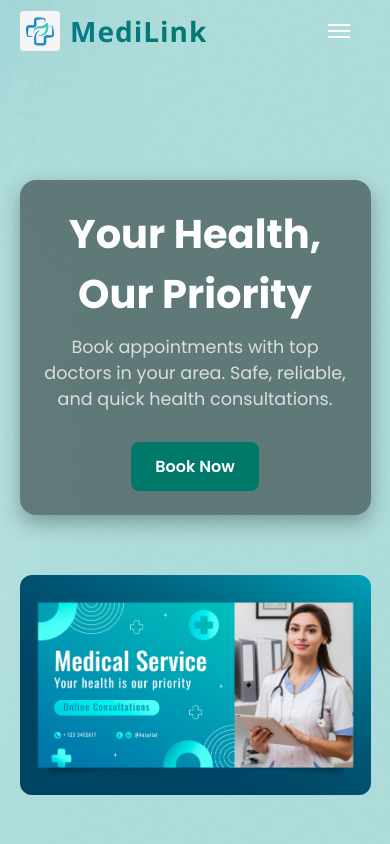
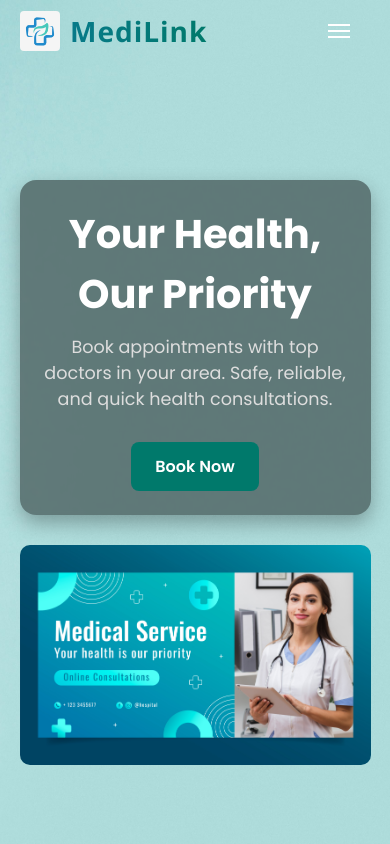
Before and after one commit to sujinkumar1025/doctor-booking-system, a React (Vite) app: page / in a window 390 px wide. Shown: the top 844 px of the page. Built offline with nearby package versions, Linux system fonts and the light colour scheme; a web font is replaced by a local one.

Commit message:
Update files

```diff
--- a/src/components/HeaderSection.css
+++ b/src/components/HeaderSection.css
@@ -5,6 +5,7 @@
   justify-content: space-between;
   margin-top: 100px;
   padding: 80px 5%;
+  gap:20px;
   background: transparent;
   border-radius: 0;
   min-height: 60vh;
@@ -29,7 +30,7 @@
 .hero-image img {
   width: 100%;
   height: auto;
-  border-radius: 12px;
+  border-radius: 10px;
   object-fit: cover;
 }
 
@@ -89,7 +90,7 @@
 @media (max-width: 1024px) {
   .hero-section {
     flex-direction: column;
-    gap: 40px; /* add vertical spacing between text and image */
+    gap: 10px; /* add vertical spacing between text and image */
     align-items: center;
   }
 
@@ -110,7 +111,7 @@
 
   .hero-image img {
     width: 100%;
-    max-height: 300px;
+    max-height: 600px;
     object-fit: cover;
   }
 }
```
